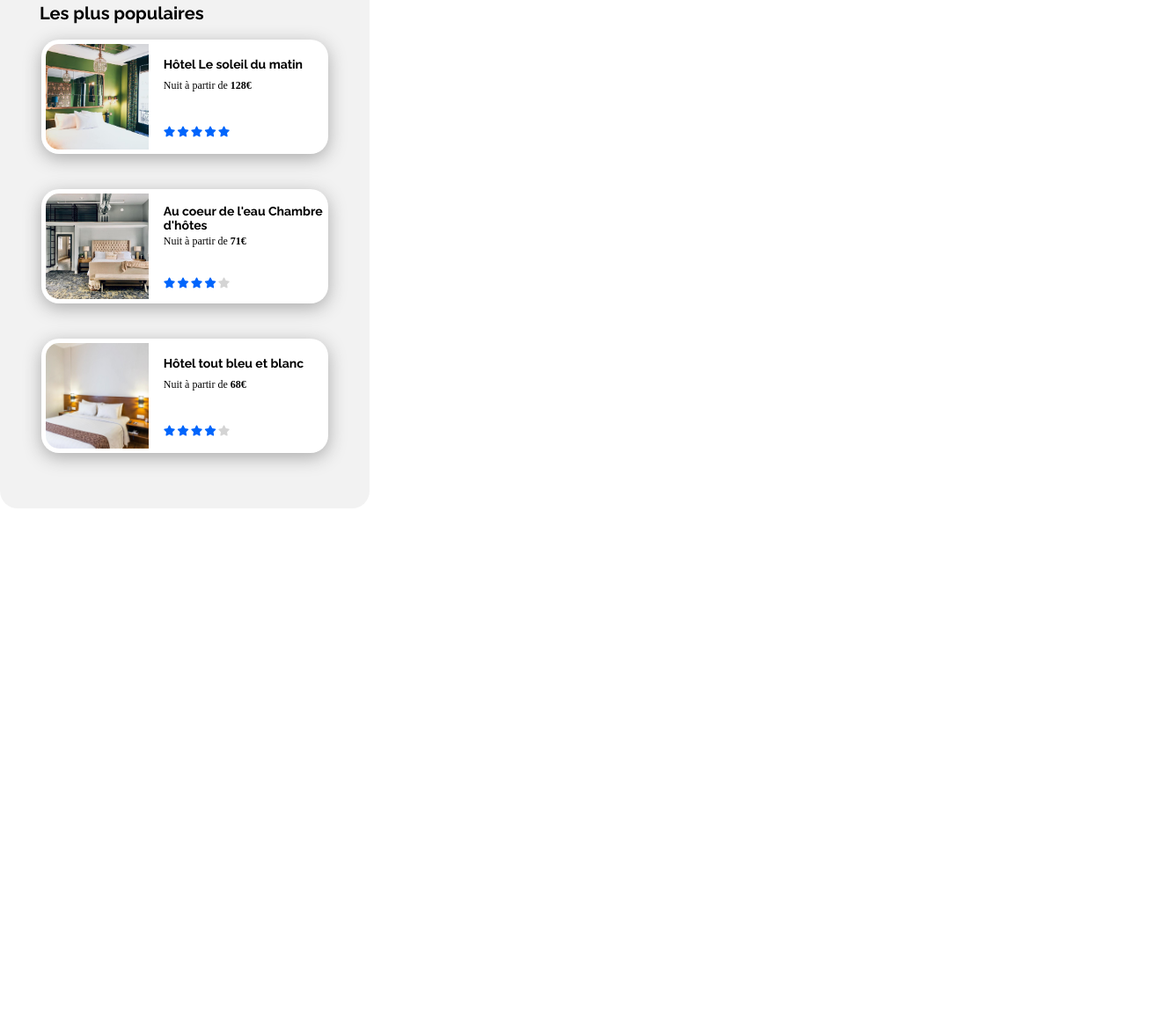
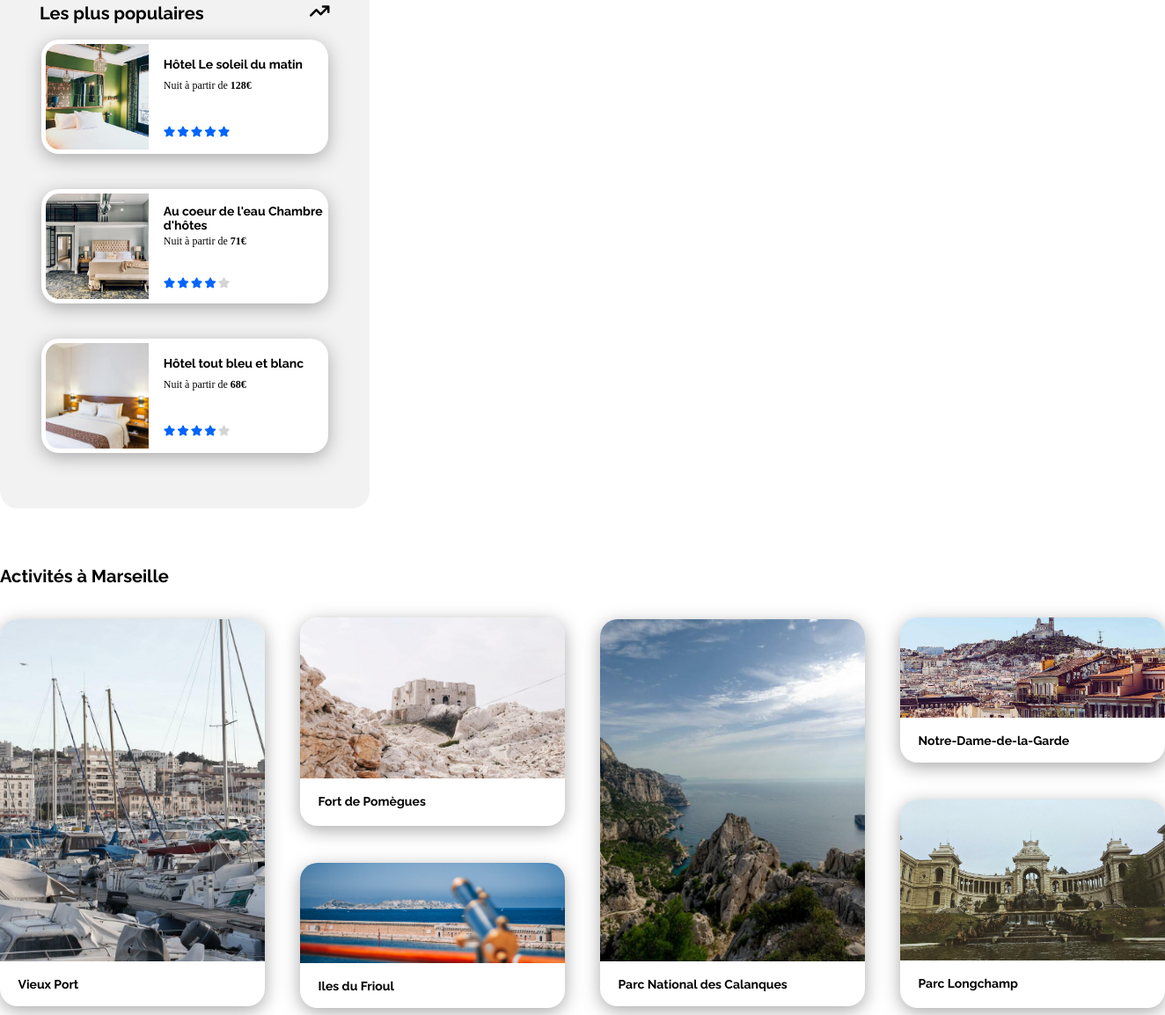
Before and after one commit to CyrilR3007/Booki, a plain HTML site: page index.html in a window 1280 px wide. Shown: the part 1138-2292 px from the top of the page at 88% size, 1324 px wide, since content can reach past the window. Before the commit the page ends 1716 px from the top, so only its background shows below. Drawn offline with Linux system fonts and the light colour scheme; files whose address does not match are found by name; a web font is replaced by a local one.

Commit message:
section Activités finit

```diff
--- a/index.html
+++ b/index.html
@@ -20,7 +20,7 @@
 						<nav>
 							<ul>
 								<li><a href="#Hébergements">Hébergements</a></li>
-								<li><a href="#">Activités</a></li>
+								<li><a href="#Activités">Activités</a></li>
 							</ul>
 						</nav>
 					</div>
@@ -255,6 +255,7 @@
 
 					<section class="section_right">
 						<h1>Les plus populaires</h1>
+						<i class="fa-solid fa-arrow-trend-up"></i>
 						<div id="all_cards_2">
 							<div class="card_2">
 								<a href="#">
@@ -346,6 +347,53 @@
 						</div>
 					</section>
 				</div>
+				<div id="Activités">
+					<h1>Activités à Marseille</h1>
+					<div class="container">
+						<div>
+							<img
+								src="images/activites/3_medium/reno-laithienne-QUgJhdY5Fyk-unsplash.jpg"
+								alt="Vieux port"
+							/>
+							<h3>Vieux Port</h3>
+						</div>
+						<div>
+							<img
+								src="images/activites/3_medium/paul-hermann-QFTrLdQIRhI-unsplash.jpg"
+								alt="Fort de Pomègues"
+							/>
+							<h3>Fort de Pomègues</h3>
+						</div>
+						<div>
+							<img
+								src="images/activites/3_medium/kevin-hikari-rV_Qd1l-VXg-unsplash.jpg"
+								alt="Iles du Frioul"
+							/>
+							<h3>Iles du Frioul</h3>
+						</div>
+						<div>
+							<img
+								src="images/activites/3_medium/kilyan-sockalingum-NR8-cBCN3aI-unsplash.jpg"
+								alt="Parc National des Calanques"
+							/>
+							<h3>Parc National des Calanques</h3>
+						</div>
+						<div>
+							<img
+								src="images/activites/3_medium/florian-wehde-xW9e8gdotxI-unsplash.jpg"
+								alt="Notre-Dame-de-la-Garde"
+							/>
+							<h3>Notre-Dame-de-la-Garde</h3>
+						</div>
+						<div>
+							<img
+								src="images/activites/3_medium/lena-paulin-wH2-EJoDcV0-unsplash.jpg"
+								alt="Parc Longchamp"
+							/>
+							<h3>Parc Longchamp</h3>
+						</div>
+					</div>
+				</div>
 			</main>
 		</div>
 	</body>
--- a/style.css
+++ b/style.css
@@ -305,19 +305,6 @@ header p {
 	flex-direction: row;
 	justify-content: space-between;
 }
-
-.section_right {
-	position: relative;
-	display: flex;
-	align-items: center;
-	background: #f2f2f2;
-	width: 419.5px;
-	height: 625px;
-	margin-top: 37.5px;
-	padding-top: 25px;
-	border-radius: 20px 20px;
-}
-
 .section_left {
 	position: relative;
 	display: flex;
@@ -336,12 +323,31 @@ header p {
 	margin-top: 23.75px;
 }
 
+.section_right {
+	position: relative;
+	display: flex;
+	align-items: center;
+	background: #f2f2f2;
+	width: 419.5px;
+	height: 625px;
+	margin-top: 37.5px;
+	padding-top: 25px;
+	border-radius: 20px 20px;
+}
+
 .section_right h1 {
 	position: absolute;
 	font-family: "raleway-bold";
 	font-size: 20px;
 	top: 50px;
 	left: 45px;
+}
+
+.fa-solid.fa-arrow-trend-up {
+	position: absolute;
+	font-size: 20px;
+	top: 50px;
+	right: 45px;
 }
 
 /*card Hebergements*/
@@ -502,7 +508,6 @@ header p {
 .card_2 h3 {
 	font-family: "raleway-bold";
 	font-size: 14px;
-	text-decoration: none;
 	margin: 0%;
 }
 
@@ -528,3 +533,96 @@ header p {
 	color: #d4d4d4;
 	display: flex;
 }
+
+/*Activités à Marseille*/
+
+#Activités h1 {
+	font-family: "raleway-bold";
+	font-size: 20px;
+	margin-bottom: 27px;
+	margin-top: 65px;
+}
+
+.container {
+	display: flex;
+	flex-direction: column;
+	justify-content: space-evenly;
+	align-items: center;
+	flex-wrap: wrap;
+	gap: 40px;
+	height: 460px;
+}
+
+.container > div {
+	border-radius: 20px;
+	width: 301px;
+	background-color: white;
+	box-shadow: 0px 5px 20px rgb(170, 170, 170);
+}
+
+.container > div:hover {
+	box-shadow: 0px 20px 20px rgba(0, 0, 0, 0.5);
+}
+
+.container > div:nth-child(3n + 1) {
+	height: 440px;
+}
+
+.container > div:nth-child(4n + 2) {
+	height: 237px;
+}
+
+.container > div:nth-child(2n + 3) {
+	height: 165px;
+}
+
+.container > div:nth-child(3n + 2) {
+	margin-top: 7px;
+}
+
+.container > div:nth-child(3n + 3) {
+	margin-bottom: 7px;
+}
+
+/*container IMG*/
+
+.container > div:nth-child(1) > img,
+.container > div:nth-child(4) > img {
+	width: 100%;
+	height: 389px;
+	border-radius: 20px 20px 0px 0px;
+	object-fit: cover;
+	overflow: hidden;
+}
+
+.container > div:nth-child(2) > img,
+.container > div:nth-child(6) > img {
+	width: 100%;
+	height: 183px;
+	border-radius: 20px 20px 0px 0px;
+	object-fit: cover;
+	overflow: hidden;
+}
+
+.container > div:nth-child(3) > img,
+.container > div:nth-child(5) > img {
+	width: 100%;
+	height: 114px;
+	border-radius: 20px 20px 0px 0px;
+	object-fit: cover;
+	overflow: hidden;
+}
+
+/*Containers h3*/
+
+.container > div:nth-child(1) > h3,
+.container > div:nth-child(2) > h3,
+.container > div:nth-child(3) > h3,
+.container > div:nth-child(4) > h3,
+.container > div:nth-child(5) > h3,
+.container > div:nth-child(6) > h3 {
+	font-family: "raleway-bold";
+	font-size: 14px;
+	text-decoration: none;
+	margin-left: 20.5px;
+}
```
